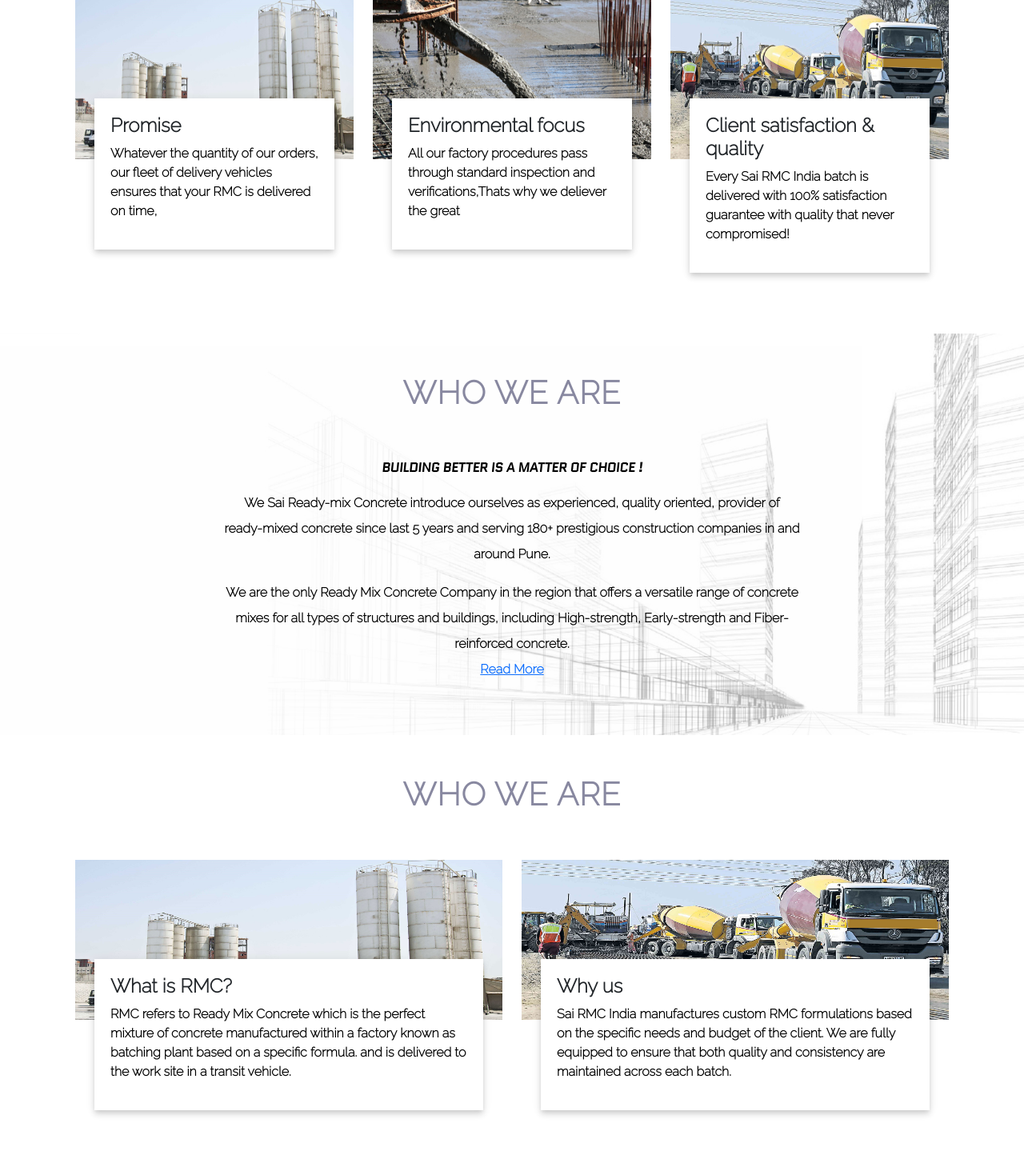
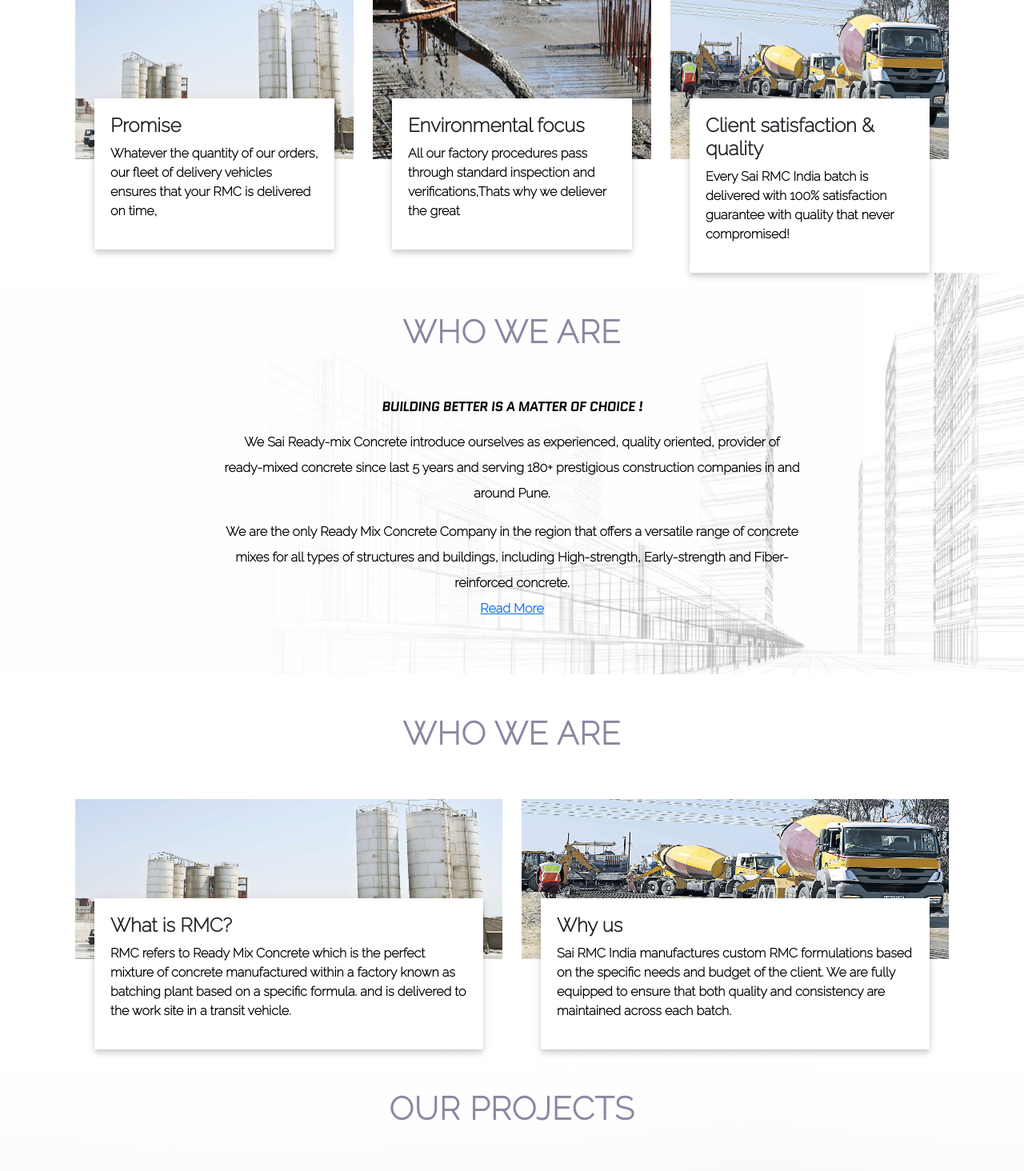
Before and after one commit to kdarshan425/rmc, a PHP site: page / in a window 1280 px wide. Shown: the part 797-2261 px from the top of the page at 80% size. Run offline with PHP 8.4, Linux system fonts and the light colour scheme; some web fonts are replaced.

Commit message:
work done 26th aug

```diff
--- a/index.php
+++ b/index.php
@@ -137,7 +137,7 @@ h4{
 					</div>
 				</div>
 			</div>
-			<div class="marcol col-lg-4 col-md-6 blog-right mt-lg-0 mt-5 pt-lg-0 ">
+			<div class="marcol col-lg-4 col-md-6 blog-right mb-lg-0 mb-sm-5 pb-lg-0 ">
 				<img src="img/3.jpg" style="width:100%;height:200px" class="img-fluid" alt="">
 				<!-- <img src="images/s4.jpg" class="img-fliud" alt="" ;overflow:allow;/> -->
 				<div class="container">
@@ -195,7 +195,7 @@ h4{
 
         <div class="container">
         <div class="row blog-grids">
-			<div class="marcol col-lg-6 col-md-6 blog-left ">
+			<div class="marcol col-lg-6 col-md-6 blog-left mb-lg-0 mb-sm-5 pb-lg-0">
 				<img src="img/1.jpg" style="width:100%;height:200px;overflow:allow;" class="img-fluid" alt="" />
 				<div class="container">
 					<div class="blog-info">
@@ -207,7 +207,7 @@ h4{
 				</div>
 			</div>
 
-			<div class="marcol col-lg-6 col-md-6 blog-right  ">
+			<div class="marcol col-lg-6 col-md-6 blog-right  mb-lg-0 mb-sm-5 pb-lg-0">
 				<img src="img/3.jpg" style="width:100%;height:200px" class="img-fluid" alt="">
 				<!-- <img src="images/s4.jpg" class="img-fliud" alt="" ;overflow:allow;/> -->
 				<div class="container">
```
